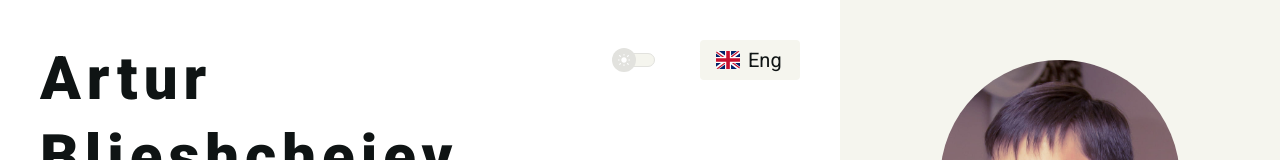
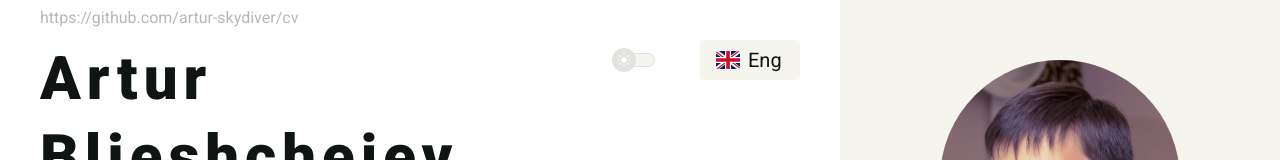
Before and after one commit to artur-skydiver/cv, a React (Create React App) app: page / in a window 1280 px wide. Shown: the top 160 px of the page. Built offline with nearby package versions, Linux system fonts and the light colour scheme.

Commit message:
Github link

```diff
--- a/package.json
+++ b/package.json
@@ -1,6 +1,7 @@
 {
   "name": "cv",
   "version": "0.1.0",
+  "homepage": "https://artur-skydiver.github.io/cv/",
   "private": true,
   "dependencies": {
     "@fortawesome/fontawesome-svg-core": "^6.1.0",
@@ -34,7 +35,9 @@
     "start": "react-scripts start",
     "build": "react-scripts build",
     "test": "react-scripts test",
-    "eject": "react-scripts eject"
+    "eject": "react-scripts eject",
+    "predeploy": "npm run build",
+    "deploy": "gh-pages -d build"
   },
   "eslintConfig": {
     "extends": [
@@ -60,6 +63,7 @@
     "eslint": "^7.30.0",
     "eslint-config-airbnb-typescript-prettier": "^5.0.0",
     "eslint-plugin-react": "^7.29.4",
+    "gh-pages": "^4.0.0",
     "prettier": "2.6.0",
     "sass": "^1.49.9"
   },
--- a/src/App.module.scss
+++ b/src/App.module.scss
@@ -1,4 +1,5 @@
 @import 'src/styles/media';
+@import 'src/styles/variables';
 
 .root {
   @include tablet-portrait {
@@ -6,3 +7,27 @@
     flex-direction: column-reverse;
   }
 }
+
+.github {
+  position: absolute;
+  font-size: 0.8rem;
+  left: $padding-desktop;
+  top: 5px;
+  opacity: 0.3;
+
+  @include tablet-landscape {
+    left: $padding-landscape;
+  }
+
+  @include tablet-portrait {
+    left: $padding-portrait;
+  }
+
+  @include mobile-only {
+    left: $padding-mobile;
+  }
+
+  @include hover {
+    opacity: 1;
+  }
+}
--- a/src/App.tsx
+++ b/src/App.tsx
@@ -7,6 +7,8 @@ import Extra from 'containers/Extra';
 
 import s from './App.module.scss';
 
+const github = 'https://github.com/artur-skydiver/cv';
+
 function App() {
   useEffect(() => {
     document.documentElement.removeAttribute('data-theme-initing');
@@ -14,6 +16,15 @@ function App() {
 
   return (
     <div className={s.root}>
+      <a
+        href={github}
+        target="_blank"
+        rel="noreferrer"
+        title="This CV on GitHub"
+        className={s.github}
+      >
+        {github}
+      </a>
       <Main />
       <Extra />
     </div>
--- a/src/components/LanguageSwitcher/styles.module.scss
+++ b/src/components/LanguageSwitcher/styles.module.scss
@@ -3,6 +3,10 @@
 .root {
   width: 5rem;
   position: relative;
+
+  @include tablet-portrait {
+    margin-top: 10px;
+  }
 }
 
 .item {
--- a/src/index.scss
+++ b/src/index.scss
@@ -51,7 +51,7 @@ a {
   text-decoration: underline transparent;
   transition: 0.1s;
 
-  &:hover {
+  @include hover {
     color: var(--link-hover);
     text-decoration: underline var(--link-hover);
   }
```
Also changed, not shown: 1 other file (tests, documents, lock files or other folders).
